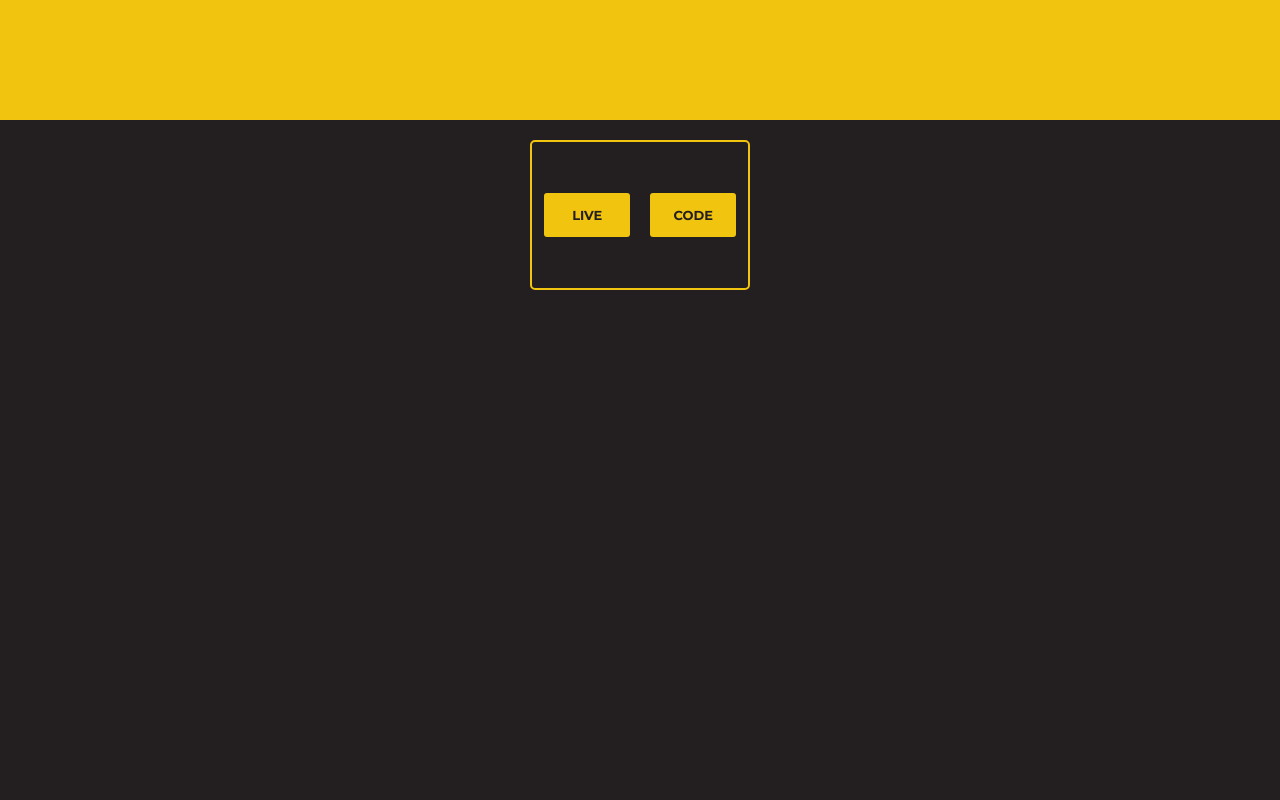
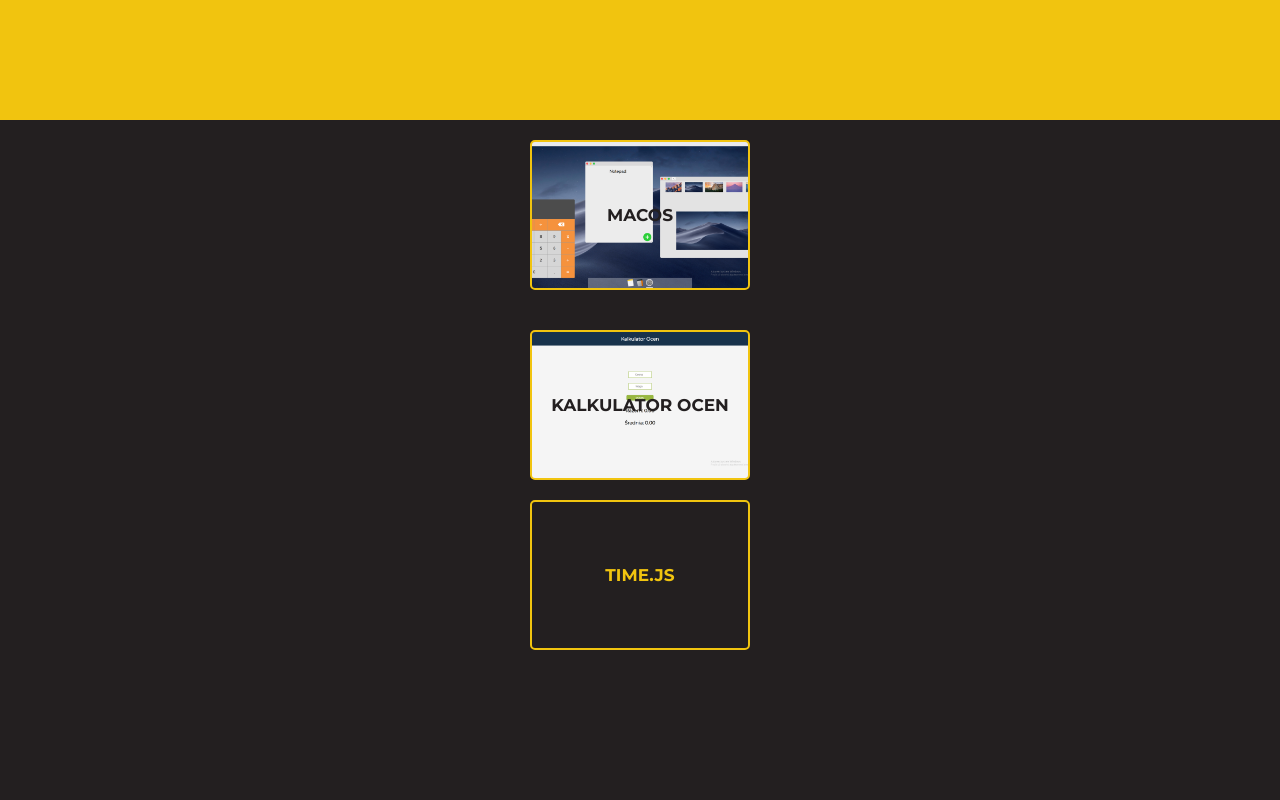
Before and after one commit to n3rsti/n3rsti.github.io, a Gatsby site: page / in a window 1280 px wide. Shown: the part 2280-3080 px from the top of the page. Built offline with nearby package versions, Linux system fonts and the light colour scheme; Gatsby itself is replaced by a stand-in of ours.

Commit message:
added work section

```diff
--- a/src/components/work/work.js
+++ b/src/components/work/work.js
@@ -1,5 +1,7 @@
 import styled from "styled-components"
 import React from "react"
+import macos from "../../img/macos.png"
+import calc from "../../img/calc.png"
 
 const StyledWork = styled.div`
     width: 220px;
@@ -15,6 +17,13 @@ const StyledWork = styled.div`
     margin: 20px;
     cursor: pointer;
     flex-wrap: wrap;
+
+    :hover .work-items {
+        transform: scale(1);
+    }
+    :hover .work-title {
+        transform: scale(0);
+    }
 `
 const StyledWorkTitle = styled.h3`
     text-transform: uppercase;
@@ -28,7 +37,7 @@ const StyledWorkTitle = styled.h3`
     margin: 0;
     font-size: 1.7rem;
     transition: .3s;
-    color: #231f20;
+    color: ${ props => props.yellow ? props.theme.colors.yellow : props.theme.colors.black};
     font-weight: 900;
     z-index: 2;
 `
@@ -40,7 +49,7 @@ const StyledInWork = styled.div`
     display: flex;
     align-items: center;
     justify-content: center;
-    /* transform: scale(0); */
+    transform: scale(0);
     transition: .3s;
     border-radius: 3px;
     will-change: transform;
@@ -49,22 +58,59 @@ const StyledInWork = styled.div`
     overflow: hidden;
 `
 const StyledWorkA = styled.a`
-    color: #231f20;
+    color: ${({ theme }) => theme.colors.black};
     text-decoration: none;
     text-transform: uppercase;
     font-weight: 700;
     font-size: 1.3rem;
     padding: 50%;
 `
-const StyledFirstWork = () => (
-    <StyledWork>
-        <StyledWorkTitle>Kalkulator Ocen</StyledWorkTitle>
-        <StyledInWork>
-            <StyledWorkA>Live</StyledWorkA>
+const BottomStyle = {
+    margin: 'auto auto 25% auto'
+  };
+const StyledFirstWork = styled(StyledWork)`
+    background: url(${macos}) no-repeat center;
+    background-size: cover;
+`
+const StyledSecWork = styled(StyledWork)`
+    background: url(${calc}) no-repeat center;
+    background-size: cover;
+`
+const StyledThirdWork = styled(StyledWork)`
+    background: ${({ theme }) => theme.colors.black};
+`
+const FirstWork = () => (
+    <StyledFirstWork>
+        <StyledWorkTitle className="work-title">MacOS</StyledWorkTitle>
+        <StyledInWork className="work-items">
+            <StyledWorkA >Live</StyledWorkA>
         </StyledInWork>
-        <StyledInWork>
+        <StyledInWork className="work-items">
             <StyledWorkA>Code</StyledWorkA>
         </StyledInWork>
-    </StyledWork>
+    </StyledFirstWork>
 )
-export default StyledFirstWork;
+const SecWork = () => (
+    <StyledSecWork>
+        <StyledWorkTitle className="work-title">Kalkulator Ocen</StyledWorkTitle>
+        <StyledInWork className="work-items">
+            <StyledWorkA >Live</StyledWorkA>
+        </StyledInWork>
+        <StyledInWork className="work-items">
+            <StyledWorkA>Code</StyledWorkA>
+        </StyledInWork>
+    </StyledSecWork>
+)
+const ThirdWork = () => (
+    <StyledThirdWork style={BottomStyle}>
+        <StyledWorkTitle className="work-title" yellow>time.js</StyledWorkTitle>
+        <StyledInWork className="work-items">
+            <StyledWorkA >Live</StyledWorkA>
+        </StyledInWork>
+        <StyledInWork className="work-items">
+            <StyledWorkA>Code</StyledWorkA>
+        </StyledInWork>
+    </StyledThirdWork>
+)
+
+export {FirstWork, SecWork, ThirdWork};
--- a/src/pages/index.js
+++ b/src/pages/index.js
@@ -8,7 +8,7 @@ import { StyledArrow, StyledArrowIcon, StyledArrowText } from "../components/arr
 import StyledIcon from "../components/bigIcon/bigIcon"
 import StyledAbout from "../components/about-me/about-me"
 import { Skills, StyledSkillTitle } from "../components/skills/skills"
-import StyledFirstWork from "../components/work/work"
+import {FirstWork, SecWork, ThirdWork} from "../components/work/work"
 
 let date = new Date()
 let time = date.getFullYear() - 2018
@@ -45,8 +45,10 @@ const IndexPage = () => (
       <StyledSkillTitle marginBot>Styled Components</StyledSkillTitle>
 
     </StyledSection>
-    <StyledSection black>
-      <StyledFirstWork></StyledFirstWork>
+    <StyledSection black auto>
+      <FirstWork></FirstWork>
+      <SecWork></SecWork>
+      <ThirdWork></ThirdWork>
     </StyledSection>
   </Layout>
 
```
Also changed, not shown: src/img/calc.png (added), src/img/macos.png (added).
